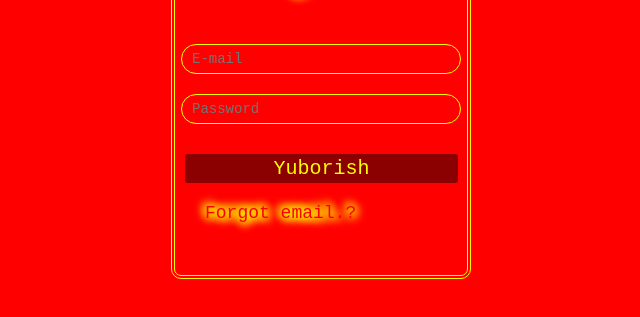
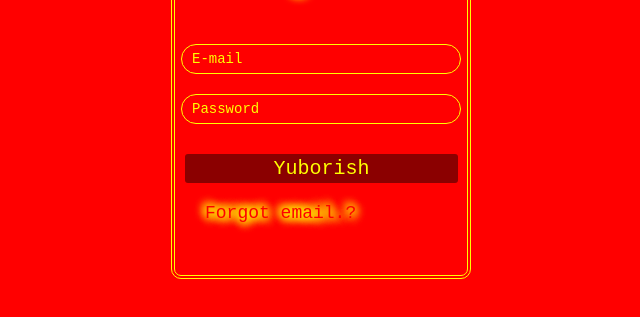
Before and after one commit to diyorbek-ravshanqulov/diyor-ravshanqulov.github.io, a plain HTML site: page HTML/index.html in a window 1280 px wide. Shown: the part 101-418 px from the top of the page, without its empty margins (319-959 px from the left). Drawn offline with Linux system fonts and the light colour scheme.

Commit message:
Ynagi sahifa

```diff
--- a/HTML/index.html
+++ b/HTML/index.html
@@ -44,6 +44,9 @@
 			color: yellow;
 			font-family: monospace;
 			font-size: 14px;
+		}
+		input::placeholder {
+			color: #ffff00;
 		}
 		input.submit {
 			width: 273px;
```
